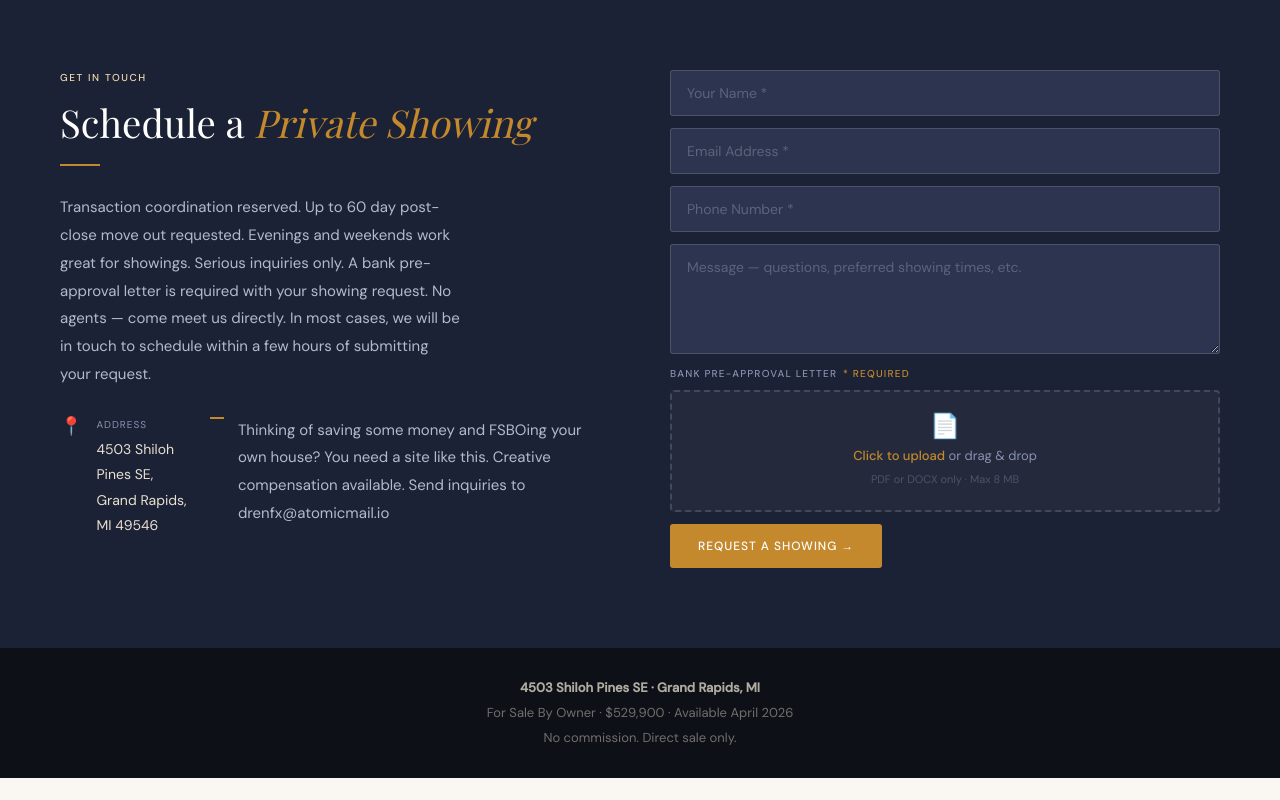
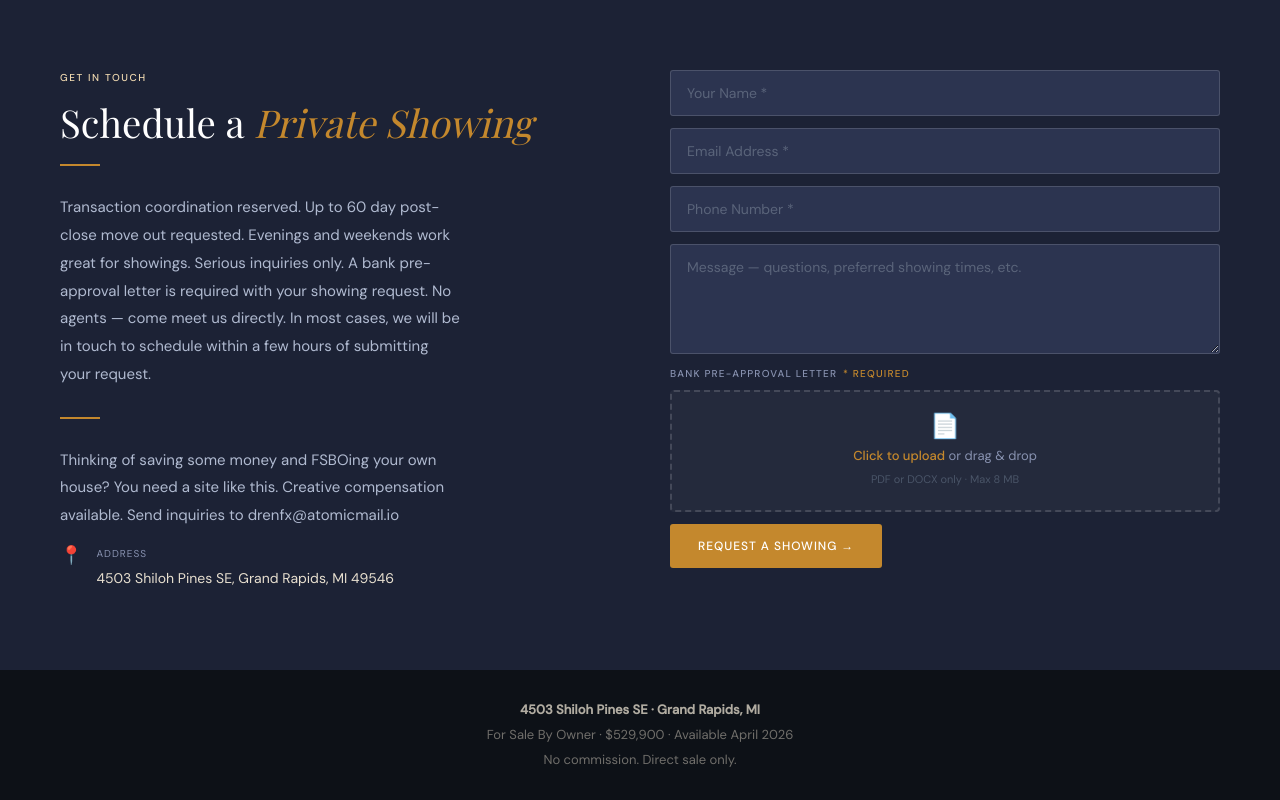
Before and after one commit to baldnbeardd/shiloh-pines, a website: page Shiloh-Pines/index.html in a window 1280 px wide. Shown: the part 4314-5114 px from the top of the page. Before the commit the page ends 5092 px from the top, so only its background shows below. Drawn offline with nearby package versions, Linux system fonts and the light colour scheme; a web font is replaced by a local one.

Commit message:
Update index.html

```diff
--- a/Shiloh-Pines/index.html
+++ b/Shiloh-Pines/index.html
@@ -647,13 +647,13 @@ footer strong{color:rgba(232,224,208,0.75)}
       <div class="section-title">Schedule a <em>Private Showing</em></div>
       <span class="divider"></span>
       <p class="body-text" style="max-width:400px;margin-bottom:28px">Transaction coordination reserved. Up to 60 day post-close move out requested. Evenings and weekends work great for showings. Serious inquiries only. A bank pre-approval letter is required with your showing request. No agents &mdash; come meet us directly. In most cases, we will be in touch to schedule within a few hours of submitting your request.</p>
-      <div class="contact-info">
+      <span class="divider"></span>
+        <div class="body-text" style="max-width:400px">Thinking of saving some money and FSBOing your own house? You need a site like this. Creative compensation available. Send inquiries to drenfx@atomicmail.io</div>
+        <div class="contact-info">
         <div class="c-detail">
           <span class="c-icon">&#x1F4CD;</span>
           <div><span class="c-label">Address</span><span class="c-val">4503 Shiloh Pines SE, Grand Rapids, MI 49546</span></div>
-          <span class="divider"></span>
-          <div class="body-text" style="max-width:400px;margin-bottom:28px">Thinking of saving some money and FSBOing your own house? You need a site like this. Creative compensation available. Send inquiries to drenfx@atomicmail.io</div>
-        </div>
+          </div>
       </div>
     </div>
 
```
